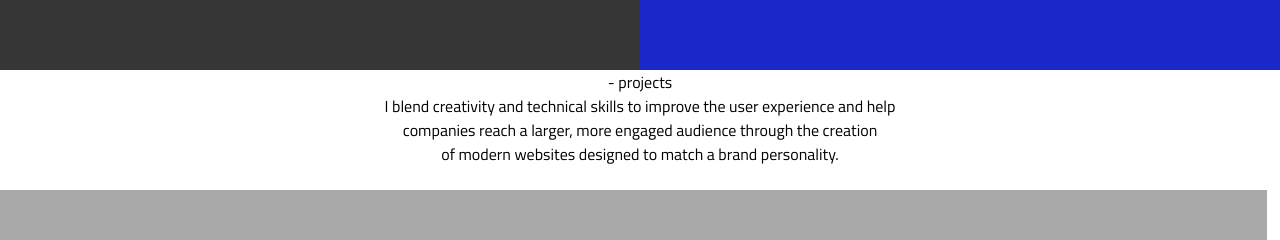
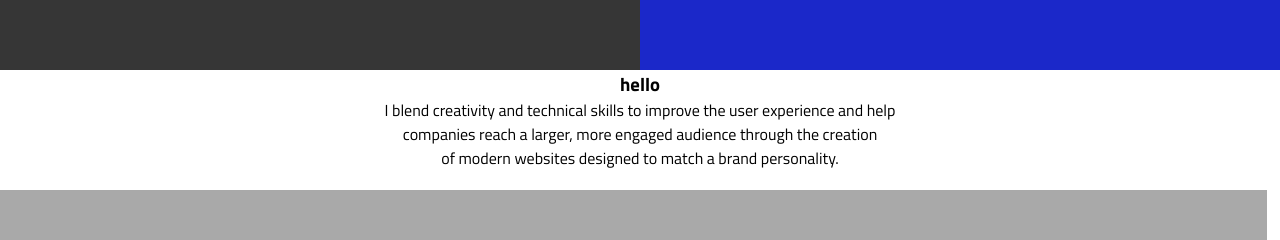
Before and after one commit to Jessmaxim303/Front-end-Portfolio, a React (Create React App) app: page / in a window 1280 px wide. Shown: the part 530-770 px from the top of the page. Built offline with nearby package versions, Linux system fonts and the light colour scheme.

Commit message:
Small fix to push

```diff
--- a/src/Projects/Projects.js
+++ b/src/Projects/Projects.js
@@ -5,7 +5,8 @@ import './Projects.css';
 export const Projects = () => {
 	return (
     <section className="projects_container">
-      <section className="projects_into-container">- projects
+      <section className="projects_into-container">
+        <h1>hello</h1>
         <p>I blend creativity and technical skills to improve the user experience and help
         <br />companies reach a larger, more engaged audience through the creation
         <br /> of modern websites designed to match a brand personality.</p>
```
